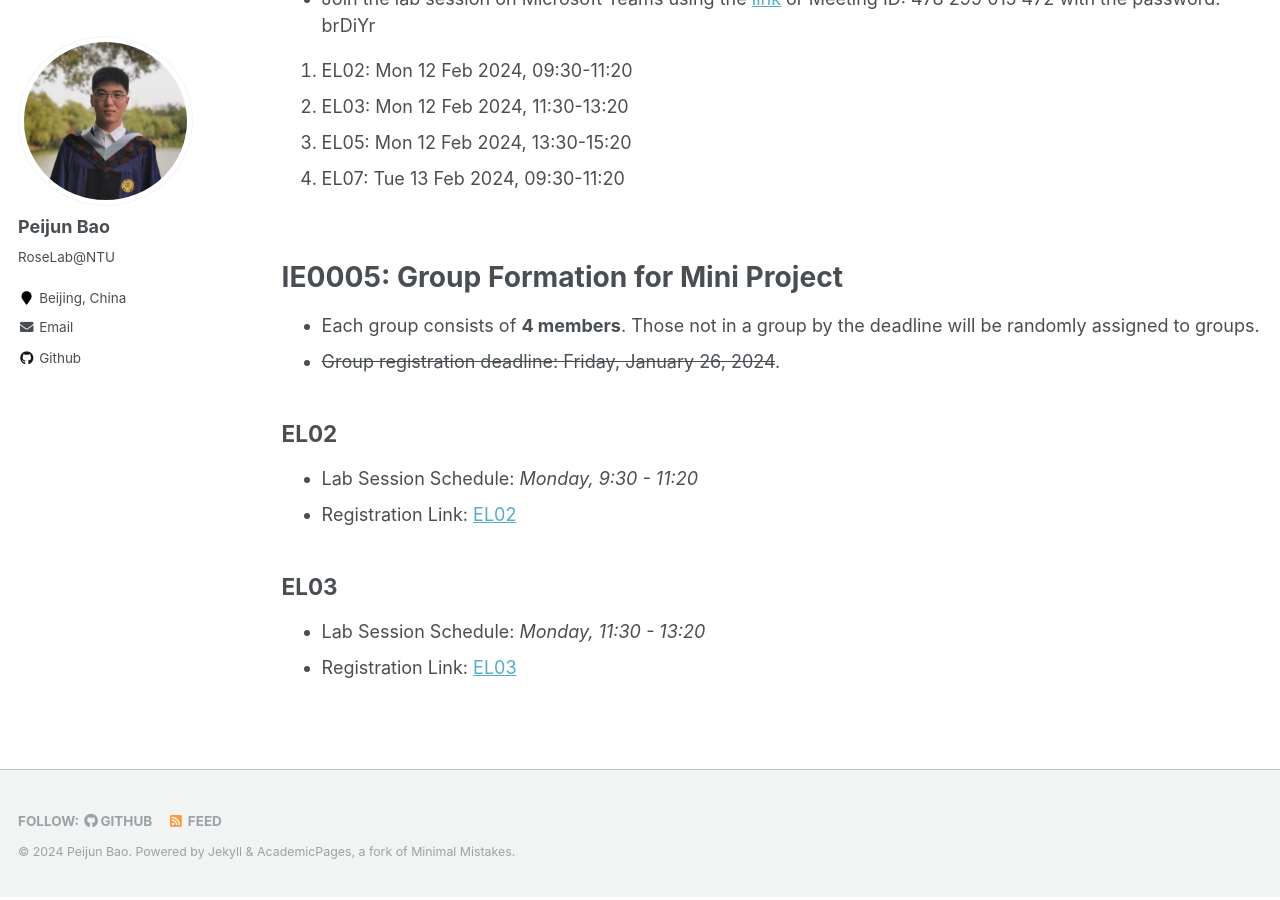
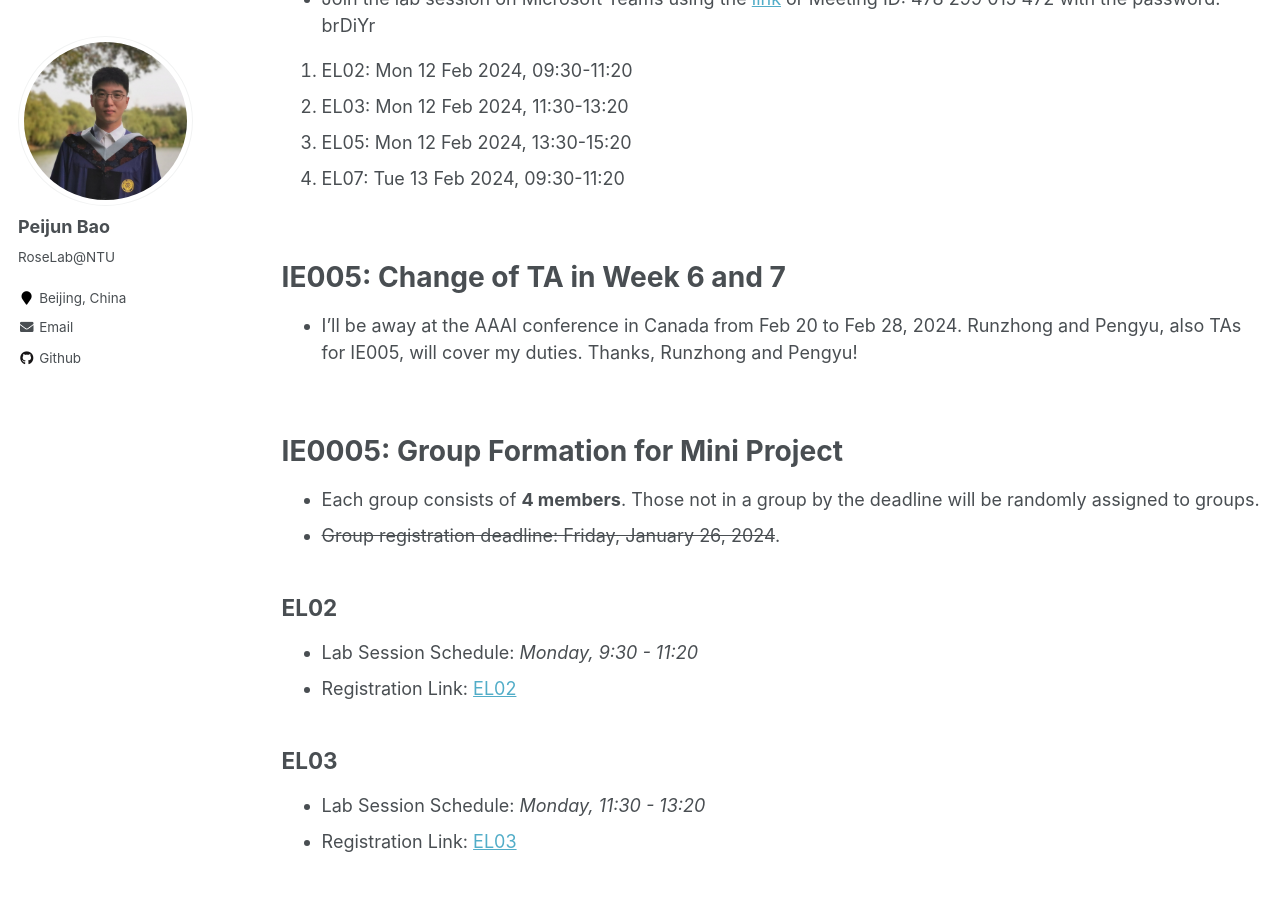
Before and after one commit to baopj/baopj.github.io, a Jekyll site: the page built from _pages/Course.md, in a window 1280 px wide and 900 px high, scrolled down 643 px. Built offline with Jekyll 4.4.1, drawn with Linux system fonts in a browser that asks for light colours.

Commit message:
Update Course.md

```diff
--- a/_pages/Course.md
+++ b/_pages/Course.md
@@ -21,6 +21,12 @@ To visit this page, you can
 4. EL07: Tue   13 Feb 2024, 09:30-11:20
 
 <br />
+
+# IE005: Change of TA in Week 6 and 7
+-   I'll be away at the AAAI conference in Canada from Feb 20 to Feb 28, 2024. Runzhong and Pengyu, also TAs for IE005, will cover my duties. Thanks, Runzhong and Pengyu!
+
+
+<br />
 # IE0005: Group Formation for Mini Project
 - Each group consists of **4 members**. Those not in a group by the deadline will be randomly assigned to groups.
 - <del>Group registration deadline: Friday, January 26, 2024</del>.
```
